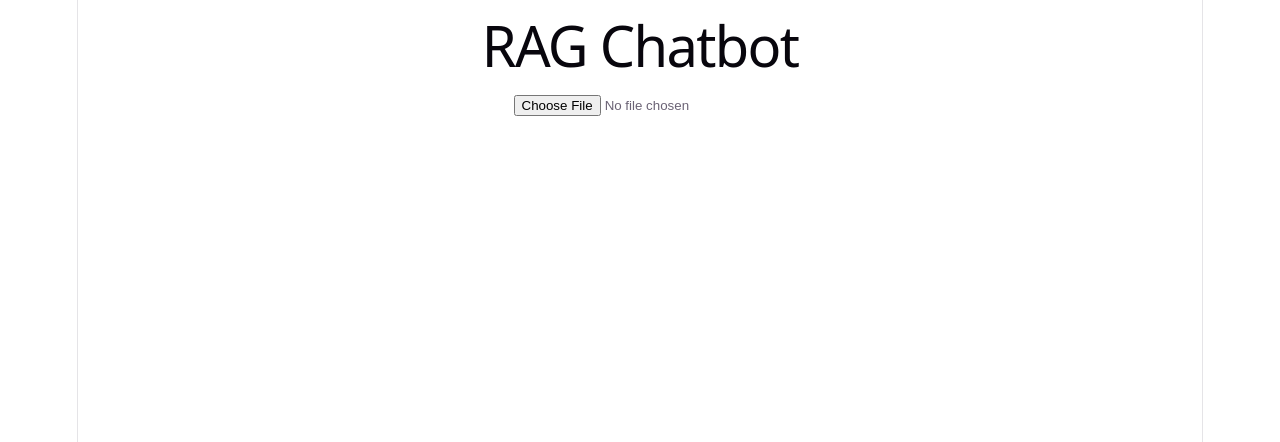
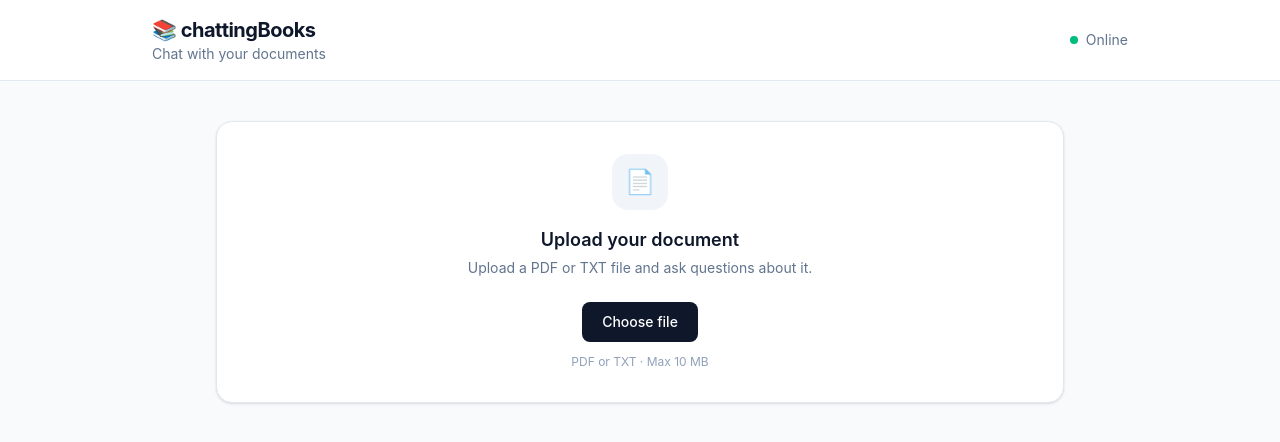
Before and after one commit to yetanotheraryan/chattingBooks, a React (Vite) app in the folder client/: page / in a window 1280 px wide. Shown: the top 442 px of the page. Built offline with nearby package versions, Linux system fonts and the light colour scheme.

Commit message:
Added tailwind to beautify the chatbot and added readme

```diff
--- a/client/package.json
+++ b/client/package.json
@@ -10,8 +10,10 @@
     "preview": "vite preview"
   },
   "dependencies": {
+    "@tailwindcss/vite": "^4.3.3",
     "react": "^19.2.8",
-    "react-dom": "^19.2.8"
+    "react-dom": "^19.2.8",
+    "tailwindcss": "^4.3.3"
   },
   "devDependencies": {
     "@eslint/js": "^10.0.1",
--- a/client/src/App.tsx
+++ b/client/src/App.tsx
@@ -91,63 +91,205 @@ function App() {
   }
 
   return (
+    <div className="min-h-screen bg-slate-50">
+      {/* Header */}
+      <header className="border-b border-slate-200 bg-white">
+        <div className="mx-auto flex max-w-5xl items-center justify-between px-6 py-4">
           <div>
-      <h1>RAG Chatbot</h1>
+            <h1 className="text-xl font-bold tracking-tight text-slate-900">
+              📚 chattingBooks
+            </h1>
+
+            <p className="text-sm text-slate-500">
+              Chat with your documents
+            </p>
+          </div>
+
+          <div className="flex items-center gap-2 text-sm text-slate-500">
+            <span className="h-2 w-2 rounded-full bg-emerald-500" />
+            Online
+          </div>
+        </div>
+      </header>
+
+      {/* Main */}
+      <main className="mx-auto max-w-4xl px-6 py-10">
+
+        {/* Upload Card */}
+        <div className="rounded-2xl border border-slate-200 bg-white p-8 shadow-sm">
+
+          <div className="text-center">
+            <div className="mx-auto mb-4 flex h-14 w-14 items-center justify-center rounded-2xl bg-slate-100 text-2xl">
+              📄
+            </div>
+
+            <h2 className="text-lg font-semibold text-slate-900">
+              Upload your document
+            </h2>
+
+            <p className="mt-1 text-sm text-slate-500">
+              Upload a PDF or TXT file and ask questions about it.
+            </p>
+          </div>
+
+          {/* File picker */}
+          <div className="mt-6 flex flex-col items-center gap-3">
+            <label className="cursor-pointer rounded-lg bg-slate-900 px-5 py-2.5 text-sm font-medium text-white transition hover:bg-slate-700">
+              Choose file
 
               <input
                 type="file"
                 accept=".pdf,.txt"
+                className="hidden"
                 onChange={(event) => {
-          const selectedFile = event.target.files?.[0];
+                  const selectedFile =
+                    event.target.files?.[0];
 
                   if (selectedFile) {
                     setFile(selectedFile);
                   }
                 }}
               />
+            </label>
 
+            <p className="text-xs text-slate-400">
+              PDF or TXT · Max 10 MB
+            </p>
+          </div>
+
+          {/* Selected file */}
           {file && (
+            <div className="mt-6 flex items-center justify-between rounded-xl border border-slate-200 bg-slate-50 p-4">
+
+              <div className="flex items-center gap-3">
+                <div className="text-xl">
+                  📄
+                </div>
+
                 <div>
-          <p>Selected: {file.name}</p>
+                  <p className="text-sm font-medium text-slate-800">
+                    {file.name}
+                  </p>
+
+                  <p className="text-xs text-slate-500">
+                    {(file.size / 1024 / 1024).toFixed(2)} MB
+                  </p>
+                </div>
+              </div>
 
               <button
                 onClick={uploadFile}
                 disabled={uploading}
+                className="rounded-lg bg-slate-900 px-4 py-2 text-sm font-medium text-white transition hover:bg-slate-700 disabled:cursor-not-allowed disabled:opacity-50"
               >
-            {uploading ? "Uploading..." : "Upload"}
+                {uploading
+                  ? "Processing..."
+                  : "Upload"}
               </button>
             </div>
           )}
 
+          {/* Ready state */}
           {documentId && (
+            <div className="mt-4 flex items-center gap-3 rounded-xl border border-emerald-200 bg-emerald-50 p-4">
+              <div className="flex h-8 w-8 items-center justify-center rounded-full bg-emerald-100 text-emerald-600">
+                ✓
+              </div>
+
               <div>
-          <p>Document is ready for questioning!</p>
-          <p>File Name: {uploadedFileName}</p>
+                <p className="text-sm font-medium text-emerald-800">
+                  Ready to chat
+                </p>
+
+                <p className="text-xs text-emerald-600">
+                  {uploadedFileName}
+                </p>
+              </div>
+            </div>
+          )}
+        </div>
+
+        {/* Chat */}
+        {documentId && (
+          <div className="mt-8">
+
+            <div className="mb-5">
+              <h2 className="text-lg font-semibold text-slate-900">
+                Chat
+              </h2>
+
+              <p className="text-sm text-slate-500">
+                Ask anything about your document.
+              </p>
+            </div>
+
+            {/* Messages */}
+            <div className="space-y-5">
+              {messages.map((message) => (
+                <div
+                  key={message.id}
+                  className={
+                    message.role === "user"
+                      ? "flex justify-end"
+                      : "flex justify-start"
+                  }
+                >
+                  <div className="max-w-2xl">
+
+                    <p
+                      className={
+                        message.role === "user"
+                          ? "mb-1 text-right text-xs font-medium text-slate-400"
+                          : "mb-1 text-xs font-medium text-slate-500"
+                      }
+                    >
+                      {message.role === "user"
+                        ? "You"
+                        : "chattingBooks"}
+                    </p>
+
+                    <div
+                      className={
+                        message.role === "user"
+                          ? "rounded-2xl rounded-br-md bg-slate-900 px-5 py-3 text-sm leading-6 text-white"
+                          : "rounded-2xl rounded-bl-md border border-slate-200 bg-white px-5 py-4 text-sm leading-6 text-slate-700 shadow-sm"
+                      }
+                    >
+                      {message.content}
+                    </div>
+
+                  </div>
+                </div>
+              ))}
+            </div>
+
+            {/* Empty chat */}
+            {messages.length === 0 && (
+              <div className="rounded-2xl border border-dashed border-slate-300 bg-white px-6 py-12 text-center">
+                <div className="text-3xl">
+                  💬
+                </div>
+
+                <p className="mt-3 text-sm font-medium text-slate-700">
+                  Ask your first question
+                </p>
+
+                <p className="mt-1 text-xs text-slate-400">
+                  I'll answer using information from your document.
+                </p>
               </div>
             )}
 
-      {documentId && (
-        <div>
-          <h2>Chat</h2>
-
-          <div>
-            {messages.map((message) => (
-              <div key={message.id}>
-                <strong>
-                  {message.role === "user" ? "You" : "AI"}
-                </strong>
-
-                <p>{message.content}</p>
-              </div>
-            ))}
-          </div>
-          <div>
+            {/* Input */}
             <form
               onSubmit={(event) => {
                 event.preventDefault();
                 askQuestion();
               }}
+              className="sticky bottom-4 mt-6"
             >
+              <div className="flex items-center gap-3 rounded-2xl border border-slate-200 bg-white p-2 shadow-lg shadow-slate-200/50">
+
                 <input
                   type="text"
                   value={question}
@@ -155,23 +297,26 @@ function App() {
                   onChange={(event) => {
                     setQuestion(event.target.value);
                   }}
+                  className="min-w-0 flex-1 bg-transparent px-3 py-2 text-sm text-slate-900 outline-none placeholder:text-slate-400"
                 />
 
                 <button
-                disabled={asking || !question.trim()}
-                onClick={askQuestion}
+                  type="submit"
+                  disabled={
+                    asking || !question.trim()
+                  }
+                  className="flex h-10 w-10 shrink-0 items-center justify-center rounded-xl bg-slate-900 text-white transition hover:bg-slate-700 disabled:cursor-not-allowed disabled:opacity-40"
                 >
-                {asking ? "Thinking..." : "Send"}
+                  {asking ? "…" : "➤"}
                 </button>
+
+              </div>
             </form>
+
           </div>
+        )}
+      </main>
     </div>
-      )
-      }
-
-    </div >
-
-
   );
 }
 
--- a/client/src/index.css
+++ b/client/src/index.css
@@ -1,111 +1,20 @@
-:root {
-  --text: #6b6375;
-  --text-h: #08060d;
-  --bg: #fff;
-  --border: #e5e4e7;
-  --code-bg: #f4f3ec;
-  --accent: #aa3bff;
-  --accent-bg: rgba(170, 59, 255, 0.1);
-  --accent-border: rgba(170, 59, 255, 0.5);
-  --social-bg: rgba(244, 243, 236, 0.5);
-  --shadow:
-    rgba(0, 0, 0, 0.1) 0 10px 15px -3px, rgba(0, 0, 0, 0.05) 0 4px 6px -2px;
+@import "tailwindcss";
 
-  --sans: system-ui, 'Segoe UI', Roboto, sans-serif;
-  --heading: system-ui, 'Segoe UI', Roboto, sans-serif;
-  --mono: ui-monospace, Consolas, monospace;
-
-  font: 18px/145% var(--sans);
-  letter-spacing: 0.18px;
-  color-scheme: light dark;
-  color: var(--text);
-  background: var(--bg);
-  font-synthesis: none;
-  text-rendering: optimizeLegibility;
-  -webkit-font-smoothing: antialiased;
-  -moz-osx-font-smoothing: grayscale;
-
-  @media (max-width: 1024px) {
-    font-size: 16px;
-  }
-}
-
-@media (prefers-color-scheme: dark) {
-  :root {
-    --text: #9ca3af;
-    --text-h: #f3f4f6;
-    --bg: #16171d;
-    --border: #2e303a;
-    --code-bg: #1f2028;
-    --accent: #c084fc;
-    --accent-bg: rgba(192, 132, 252, 0.15);
-    --accent-border: rgba(192, 132, 252, 0.5);
-    --social-bg: rgba(47, 48, 58, 0.5);
-    --shadow:
-      rgba(0, 0, 0, 0.4) 0 10px 15px -3px, rgba(0, 0, 0, 0.25) 0 4px 6px -2px;
-  }
-
-  #social .button-icon {
-    filter: invert(1) brightness(2);
-  }
-}
-
-#root {
-  width: 1126px;
-  max-width: 100%;
-  margin: 0 auto;
-  text-align: center;
-  border-inline: 1px solid var(--border);
-  min-height: 100svh;
-  display: flex;
-  flex-direction: column;
+* {
   box-sizing: border-box;
 }
 
 body {
   margin: 0;
+  min-width: 320px;
+  background: #f8fafc;
+  color: #0f172a;
+  font-family:
+    Inter,
+    ui-sans-serif,
+    system-ui,
+    -apple-system,
+    BlinkMacSystemFont,
+    "Segoe UI",
+    sans-serif;
 }
-
-h1,
-h2 {
-  font-family: var(--heading);
-  font-weight: 500;
-  color: var(--text-h);
-}
-
-h1 {
-  font-size: 56px;
-  letter-spacing: -1.68px;
-  margin: 32px 0;
-  @media (max-width: 1024px) {
-    font-size: 36px;
-    margin: 20px 0;
-  }
-}
-h2 {
-  font-size: 24px;
-  line-height: 118%;
-  letter-spacing: -0.24px;
-  margin: 0 0 8px;
-  @media (max-width: 1024px) {
-    font-size: 20px;
-  }
-}
-p {
-  margin: 0;
-}
-
-code,
-.counter {
-  font-family: var(--mono);
-  display: inline-flex;
-  border-radius: 4px;
-  color: var(--text-h);
-}
-
-code {
-  font-size: 15px;
-  line-height: 135%;
-  padding: 4px 8px;
-  background: var(--code-bg);
-}
--- a/client/vite.config.ts
+++ b/client/vite.config.ts
@@ -1,7 +1,10 @@
-import react from '@vitejs/plugin-react'
-import { defineConfig } from 'vite'
+import { defineConfig } from "vite";
+import react from "@vitejs/plugin-react";
+import tailwindcss from "@tailwindcss/vite";
 
-// https://vite.dev/config/
 export default defineConfig({
-  plugins: [react()],
-})
+  plugins: [
+    react(),
+    tailwindcss(),
+  ],
+});
```
Also changed, not shown: 2 other files (tests, documents, lock files or other folders). Lines whose indentation alone changed are shown as unchanged.
